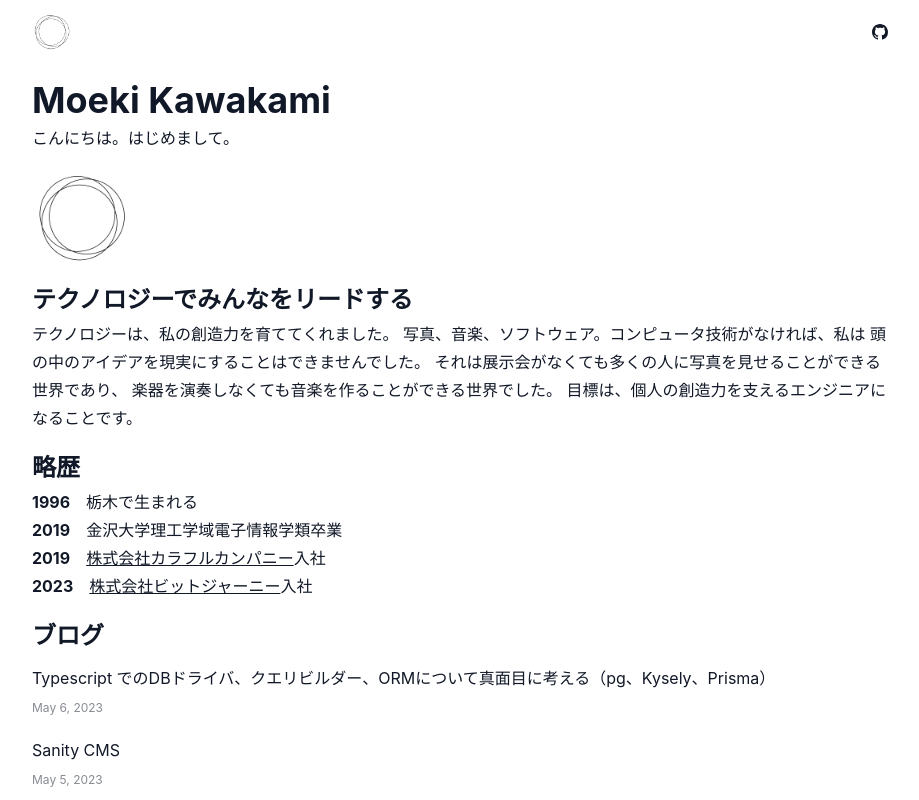
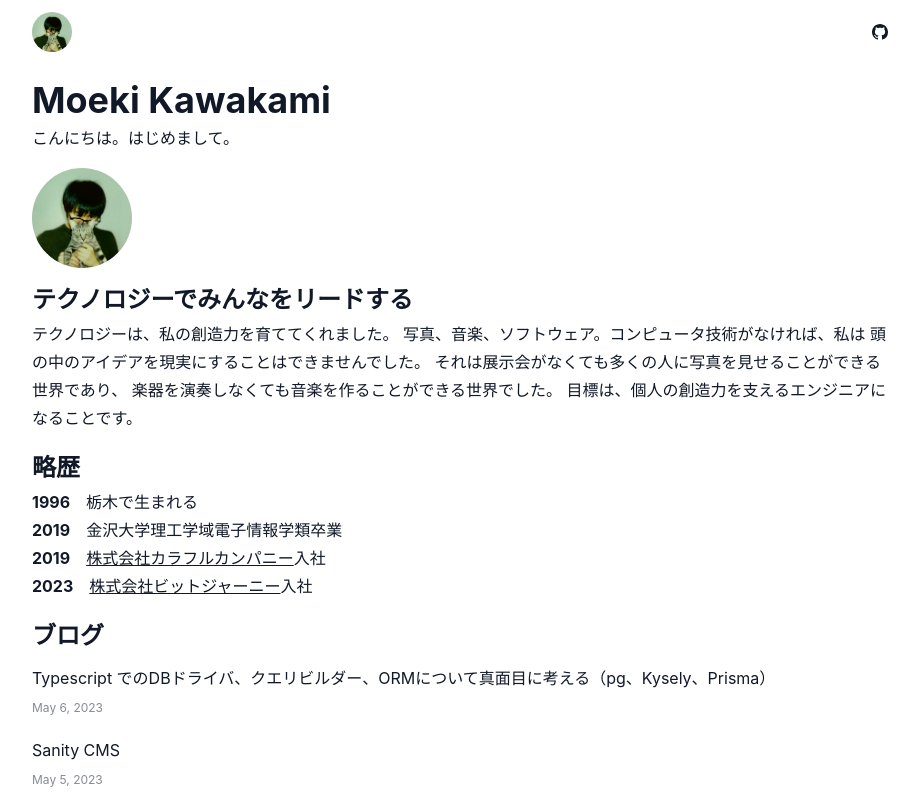
Before and after one commit to kawakamimoeki/website-legacy, a Next.js app: page / in a window 1280 px wide. Shown: the top 800 px of the page, without its empty margins (176-1095 px from the left). Built offline with nearby package versions, Linux system fonts and the light colour scheme.

Commit message:
change image

```diff
--- a/components/header.tsx
+++ b/components/header.tsx
@@ -8,7 +8,7 @@ export default function Header() {
       <div className="flex items-center max-w-4xl mx-auto px-4">
         <Link href="/" passHref>
           <Image
-            src="/img/moeki.png"
+            src="/img/moeki.jpg"
             alt="Moeki Kawakami"
             width="40"
             height="40"
--- a/components/sections/index/main-visual.tsx
+++ b/components/sections/index/main-visual.tsx
@@ -12,7 +12,7 @@ export default function Mainvisual() {
       </Title>
       <p>こんにちは。はじめまして。</p>
       <Image
-        src="/img/moeki.png"
+        src="/img/moeki.jpg"
         alt="Moeki Kawakami"
         width="100"
         height="100"
```
Also changed, not shown: public/img/moeki.jpg (added), public/img/moeki.png (deleted).
